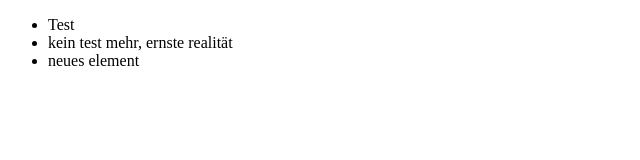
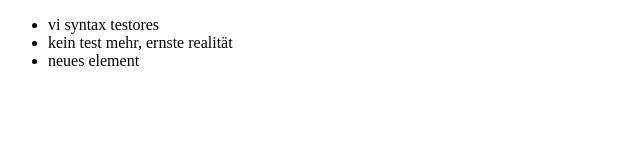
Before and after one commit to Krasniar/githubTest, a plain HTML site: page index.html in a window 1280 px wide. Shown: the whole page, without its empty margins (0-640 px from the left). Drawn offline with Linux system fonts and the light colour scheme.

Commit message:
this is a really important test to see what happens when i dont add a message

```diff
--- a/index.html
+++ b/index.html
@@ -8,7 +8,7 @@
 </head>
 <body>
     <ul>
-        <li>Test</li>
+        <li>vi syntax testores</li>
         <li>kein test mehr, ernste realität</li>
         <li>neues element</li>
     </ul>
```
